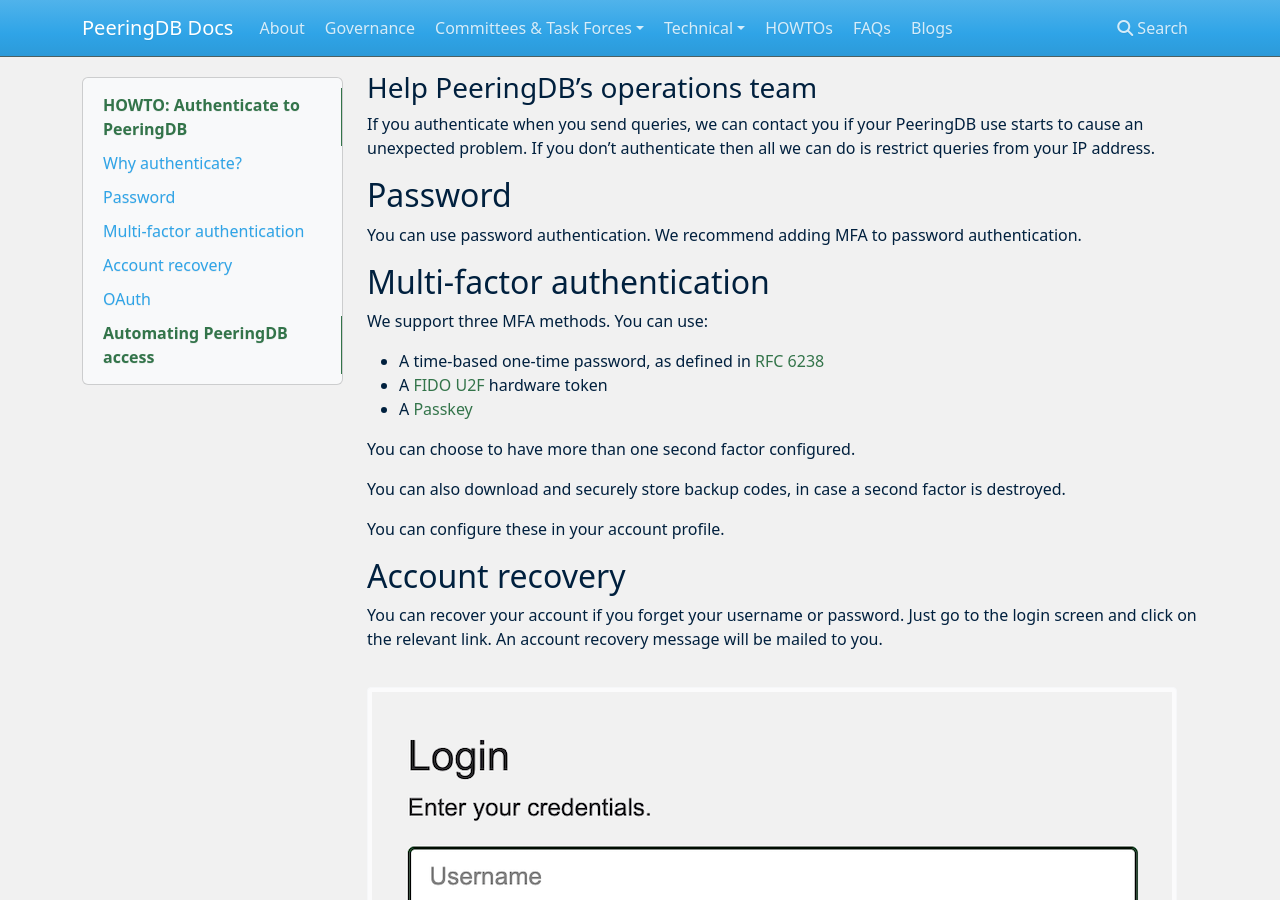
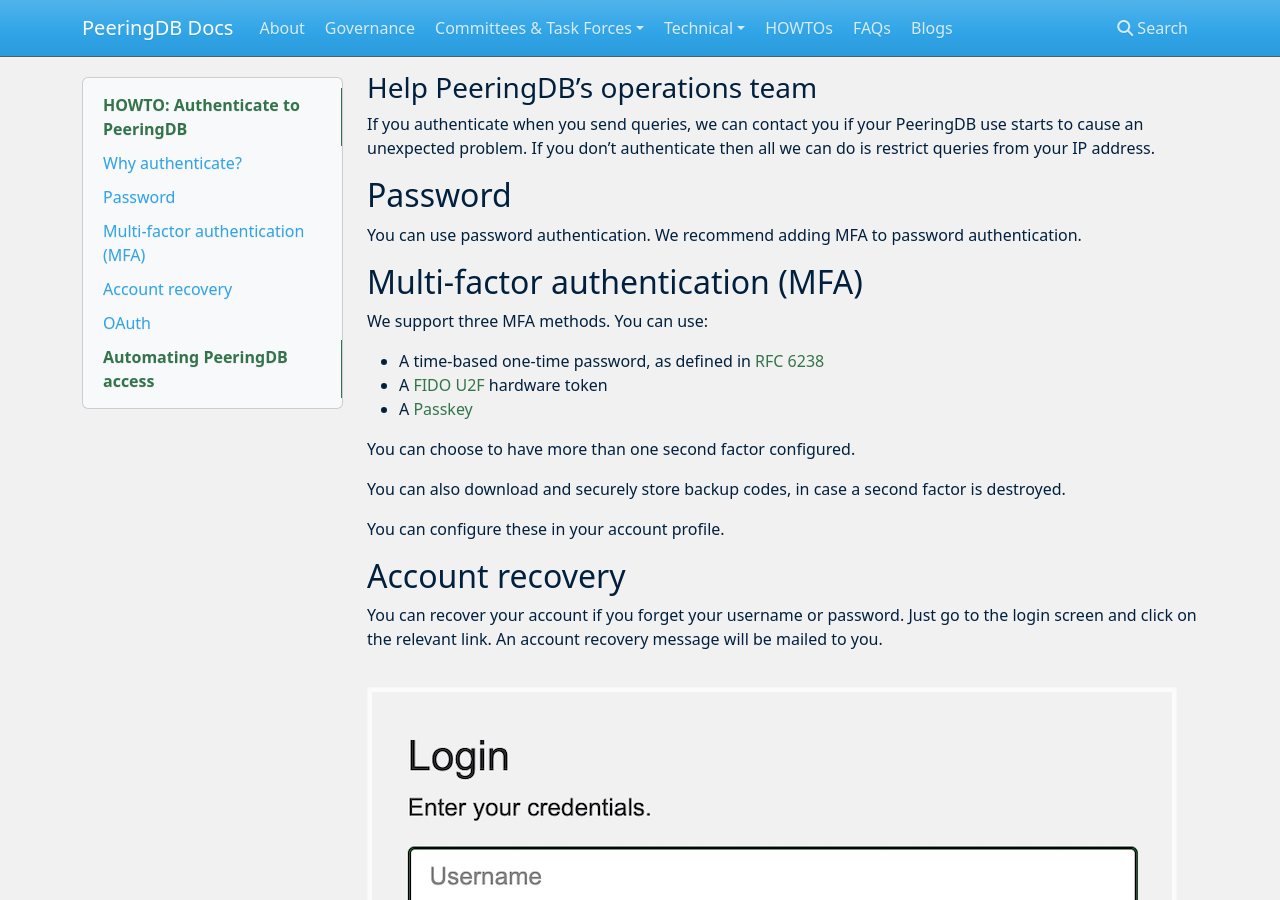
Before and after one commit to peeringdb/docs, an MkDocs documentation site: the page built from docs/howto/authenticate.md, in a window 1280 px wide and 900 px high, scrolled down 580 px. Built offline with MkDocs 1.6.1, drawn with Linux system fonts in a browser that asks for light colours; nearby versions of some CDN libraries.

Commit message:
Authenticate HOWTO copy edit.

```diff
--- a/docs/howto/authenticate.md
+++ b/docs/howto/authenticate.md
@@ -26,7 +26,7 @@
 
 You can use password authentication. We recommend adding MFA to password authentication.
 
-## Multi-factor authentication
+## Multi-factor authentication (MFA)
 
 We support three MFA methods. You can use:
 
```
